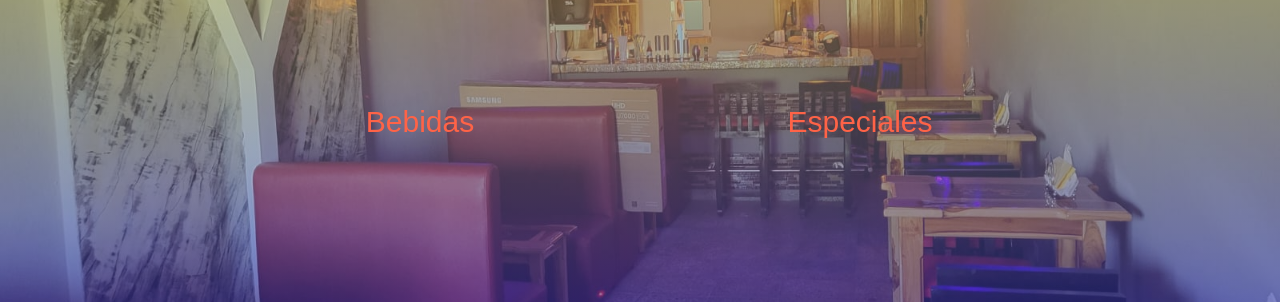
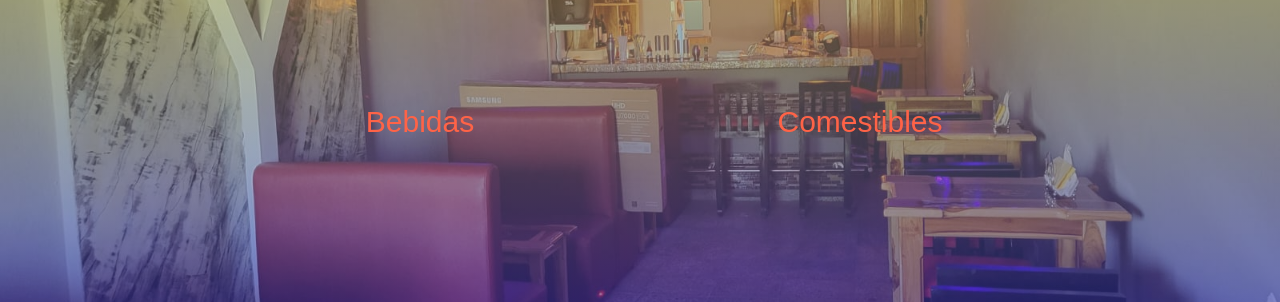
Before and after one commit to Ledihas/Yeyitas, a Django app: page /taberna/ofertasTa/ in a window 1280 px wide. Shown: the part 348-650 px from the top of the page. Run offline with Django 5.2, Linux system fonts and the light colour scheme.

Commit message:
Update tabern_home.html

```diff
--- a/taberna/templates/tabern_home.html
+++ b/taberna/templates/tabern_home.html
@@ -23,7 +23,7 @@
 
     <div class="container">
         <a href="{% url 'taberna:bebidas' %}" class="btn">Bebidas</a>
-        <a href="{% url 'taberna:specials' %}" class="btn1">Especiales</a>
+        <a href="{% url 'taberna:specials' %}" class="btn1">Comestibles</a>
 
     </div>
 </body>
```
